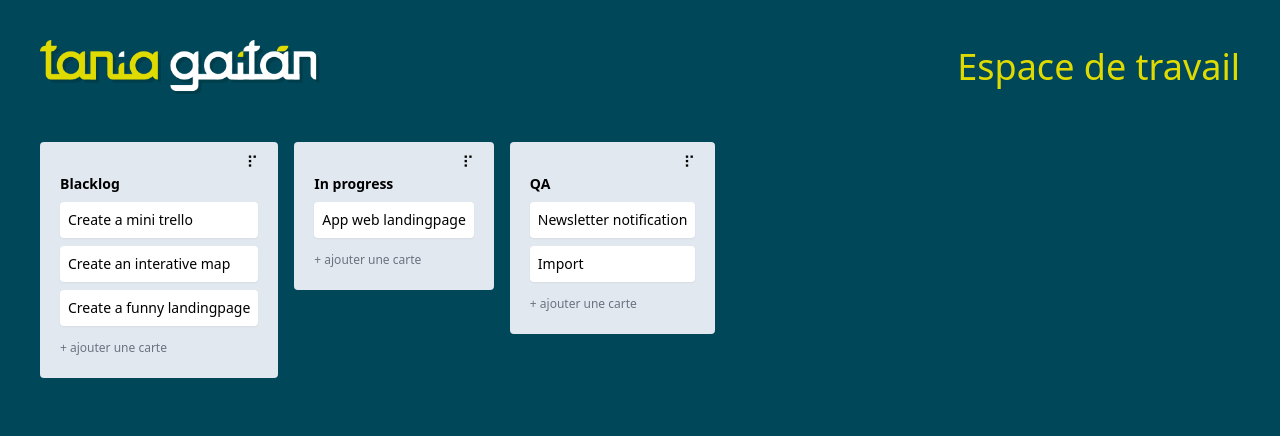
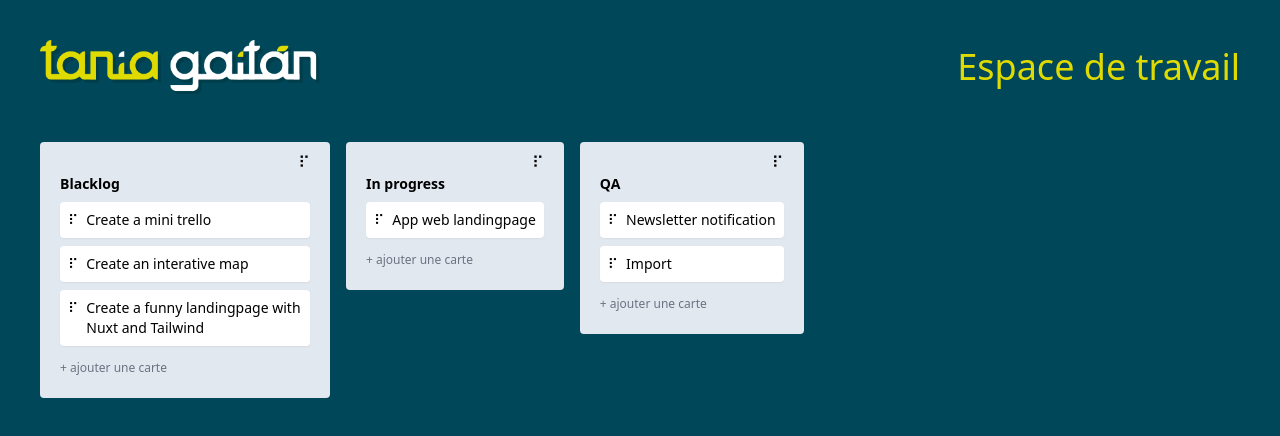
Before and after one commit to TaniaGA01/Board-as-Trello, a Nuxt app: page / in a window 1280 px wide. Shown: the top 436 px of the page. Built offline with nearby package versions, Linux system fonts and the light colour scheme.

Commit message:
add Task DragHandle and clone Task

```diff
--- a/components/DragHandle.vue
+++ b/components/DragHandle.vue
@@ -1,3 +1,3 @@
 <template>
-    <span class="drag-handle text-right w-full inline-block cursor-move">⠏ </span>
+    <span class="drag-handle text-left cursor-grab">⠏ </span>
 </template>
--- a/components/TrelloBoard.vue
+++ b/components/TrelloBoard.vue
@@ -1,8 +1,9 @@
 <script setup lang="ts">
-import { Column } from '~~/types';
+import { Column, Task } from '~~/types';
 import { cardsData } from '~~/services/cardsDatas'
 import draggable from 'vuedraggable'
 const columns = ref<Column[]>(cardsData)
+const alt = useKeyModifier("Alt")
 </script>
 <template>
     <div >
@@ -17,17 +18,35 @@ const columns = ref<Column[]>(cardsData)
             <template #item="{ element:column } : { element:Column}">
                 <div
                     class="column bg-slate-200 pl-5 pr-5 pb-5 pt-2 rounded min-w[250px]">
-                <DragHandle />
+                    <DragHandle class="text-right w-full inline-block"/>
                     <header class="font-bold mb-2 text-sm">
                         {{ column.title }}
                     </header>
-                <TrelloBoardTask :task="task" v-for="task in column.tasks"/>
+                    <!-- <draggable
+                        v-model="column.tasks"
+                        :animation="150"
+                        handle=".drag-handle"
+                        group="tasks"
+                        item-key="id"
+
+                    > -->
+                    <draggable
+                            v-model="column.tasks"
+                            :animation="150"
+                            handle=".drag-handle"
+                            :group="{ name:'tasks', pull: alt ? 'clone': true}"
+                            item-key="id"
+
+                        >
+                        <template #item="{ element:task } : {element:Task}">
+                            <TrelloBoardTask :task="task" />
+                        </template>
+                    </draggable>
                     <footer>
                         <button class="text-gray-500 text-xs">+ ajouter une carte</button>
                     </footer>
                 </div>
             </template>
         </draggable>
-
     </div>
 </template>
--- a/components/TrelloBoardTask.vue
+++ b/components/TrelloBoardTask.vue
@@ -7,8 +7,9 @@ defineProps<{
 <template>
     <div
     :title="task.createdAt.toLocaleDateString()"
-    class="task bg-white p-2 mb-2 rounded shadow-sm max-w-[250px] text-sm"
+    class="task bg-white p-2 mb-2 rounded shadow-sm max-w-[250px] text-sm flex"
     >
+        <DragHandle class="pr-2" />
         <span>{{ task.title }}</span>
     </div>
 </template>
--- a/services/cardsDatas.ts
+++ b/services/cardsDatas.ts
@@ -16,7 +16,7 @@ export const cardsData = [
             },
             {
             id: nanoid(),
-            title: "Create a funny landingpage",
+            title: "Create a funny landingpage with Nuxt and Tailwind",
             createdAt: new Date()
             },
         ]
```
Also changed, not shown: 1 other file (tests, documents, lock files or other folders). Lines whose indentation alone changed are shown as unchanged.
